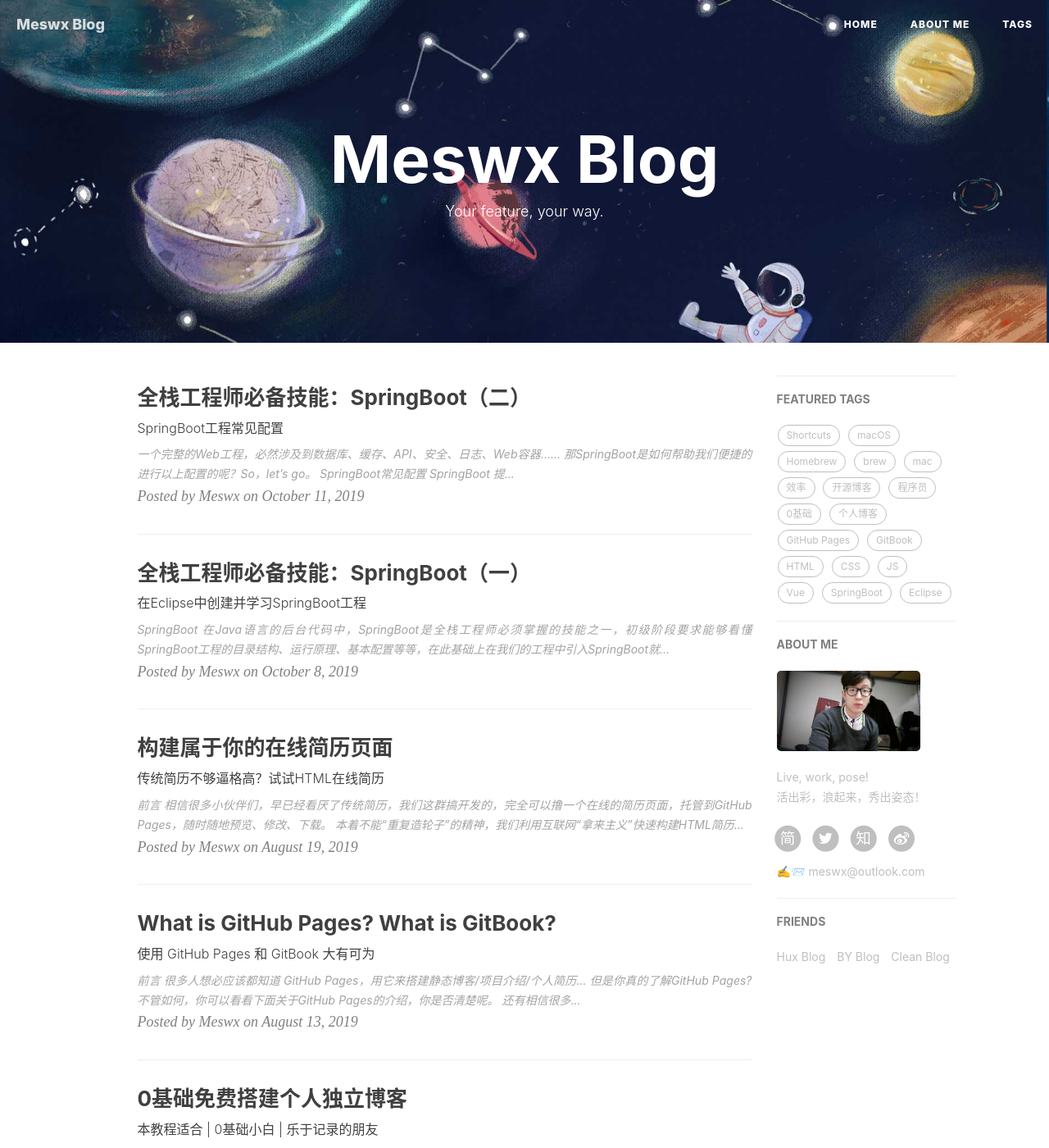
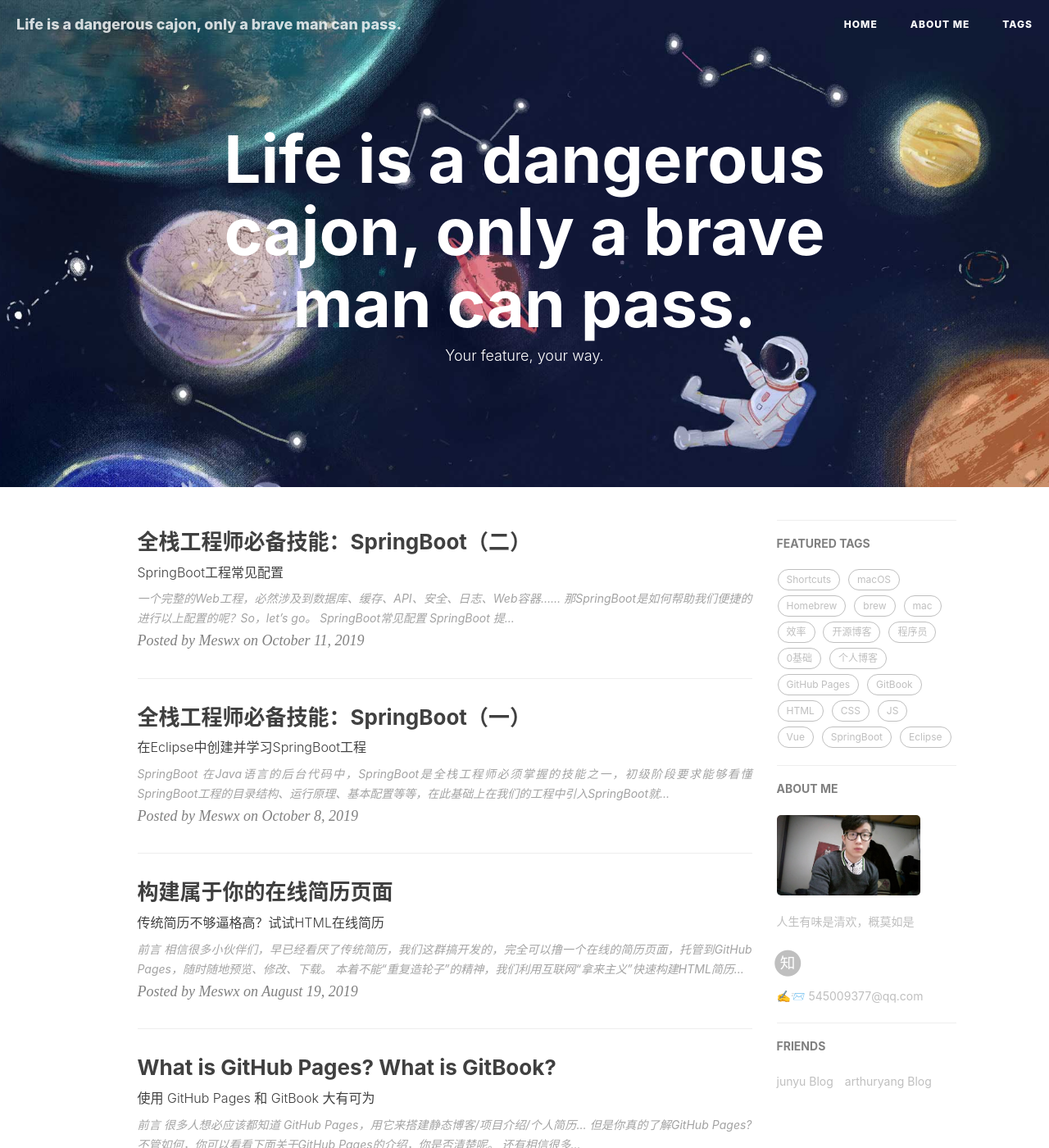
Before and after one commit to AIaimuti/aiaimuti.github.io, a Jekyll site: the page built from index.html, in a window 1280 px wide and 1400 px high. Shown: the whole window at 82% size. Built offline with Jekyll 4.4.1, drawn with Linux system fonts in a browser that asks for light colours; nearby versions of some CDN libraries; the list of posts is cut into pages by our own code; comment, search, counter and statistics services are not loaded; some of the changed text lies outside the part shown.

Commit message:
Update _config.yml

```diff
--- a/_config.yml
+++ b/_config.yml
@@ -16,33 +16,33 @@
 
 # ---- 1、基本配置
 
-title: Meswx Blog # 你的博客名称，如：唐太宗的博客，以下配置如无特别说明，英文中文都OK
-SEOTitle: 祥仔的博客 | Meswx Blog # 这个是显示在浏览器Tab上的标题，如未指定该配置参数，系统会默认显示上面的title
+title: Life is a dangerous cajon, only a brave man can pass.  # 你的博客名称，如：唐太宗的博客，以下配置如无特别说明，英文中文都OK
+SEOTitle:  # 这个是显示在浏览器Tab上的标题，如未指定该配置参数，系统会默认显示上面的title
 header-img: img/home-bg_meswx.jpg # 这个定义了博客首页的顶部背景图，可以根据自己的喜好，设置不同的图
-email: meswx@outlook.com # 你的邮箱，如：84787843@qq.com，右边头像栏底下显示
+email: 545009377@qq.com # 你的邮箱，如：84787843@qq.com，右边头像栏底下显示
 description: "Your feature, your way. | Android Developer, Software Engineer | 这里是 @Meswx祥仔 的个人博客，互联网发声专属领地。" # 你的博客描述，这个内容不会显示在博客界面上，可以随便写点
-keyword: "祥仔, Meswx, @meswx, 祥仔的博客, 个人博客, 设计, Meswx Blog, Github, Jekyll, Developer" # 这里填博客的索引关键字，最好是英文，如：iPhone，多个关键字使用英文状态下的逗号隔开
-url: "http://meswx.github.io" # 这里填我们GitHub账号的仓库（repo）名称，如：http://xxx.github.io
+keyword: "Python, C++, NLP, Deeplearning" # 这里填博客的索引关键字，最好是英文，如：iPhone，多个关键字使用英文状态下的逗号隔开
+url: "http://aiaimuti.github.io" # 这里填我们GitHub账号的仓库（repo）名称，如：http://xxx.github.io
 baseurl: "" # 可忽略，官方解释：for example, '/blog' if your blog hosted on 'host/blog'
-github_repo: "https://github.com/Meswx/meswx.github.io.git"
+github_repo: "https://github.com/AIaimuti/aiaimuti.github.io.git"
 # 你的GitHub仓库全名称（you code repository）,注意结尾要加上.git，如：https://github.com/zhangsan/zhangsan.github.io.git
 
 # ---- 2、侧边栏配置（Sidebar settings）
 
 sidebar: true # 是否使用侧边栏（头像，简介...），看个人喜好吧，我这里启用
-sidebar-about-description: "Live, work, pose!<br>活出彩，浪起来，秀出姿态！" # 你的简介，如果上面设置false，这里可不填
+sidebar-about-description: "人生有味是清欢，概莫如是" # 你的简介，如果上面设置false，这里可不填
 sidebar-avatar: /img/avatar-meswx.jpg # 你的头像图片的地址
 
 # ---- 3、社交账号配置（SNS settings）
 
 RSS: false  # 是否启用RSS订阅
 
-weibo_username:     meswx      # 签名加了"#"号就表示，注释掉了，不设置微博账号
-zhihu_username:     meswx      # 知乎，找到个人知乎主页，如：https://www.zhihu.com/people/zhangsan，这里的“zhangsan”就是你要填在这里的，下面的都类似
-github_username:    meswx      # GitHub
+#weibo_username:     meswx      # 签名加了"#"号就表示，注释掉了，不设置微博账号
+zhihu_username:     luo-gu-54      # 知乎，找到个人知乎主页，如：https://www.zhihu.com/people/zhangsan，这里的“zhangsan”就是你要填在这里的，下面的都类似
+github_username:    AIaimuti      # GitHub
 # facebook_username:  meswx      # Facebook
-jianshu_username:   f9133bd04508  # 简书，https://www.jianshu.com/u/f9133bd04508，简书链接前面固定部分已经代码中写好，你只需要把你的id填到这
-twitter_username:   mieswx    # Twitter
+#jianshu_username:   f9133bd04508  # 简书，https://www.jianshu.com/u/f9133bd04508，简书链接前面固定部分已经代码中写好，你只需要把你的id填到这
+#twitter_username:   mieswx    # Twitter
 
 # 想加更多社交账号的只能看代码了，一般来说上面都够用了，如有需要，请联系我：meswx@outlook.com
 
@@ -55,16 +55,12 @@ featured-condition-size: 0        # 相同标签数量大于这个数，才会
 
 friends: [
     {
-        title: "Hux Blog",              # 要显示的名称
-        href: "http://huangxuan.me/"   # 好友的博客链接
+        title: "junyu Blog",              # 要显示的名称
+        href: "http://blog.junyu.io"   # 好友的博客链接
     },
     {
-        title: "BY Blog",              # 要显示的名称
-        href: "https://github.com/qiubaiying"    # 好友的博客链接
-    },
-    {
-        title: "Clean Blog",              # 要显示的名称
-        href: "http://blackrockdigital.github.io/startbootstrap-clean-blog-jekyll/"    # 好友的博客链接
+        title: "arthuryang Blog",              # 要显示的名称
+        href: "arthuryang.net"    # 好友的博客链接
     }
 
     # 可以无限加，注意数组语法，如果再加第3个，则需要在第2个的花括号“}“后面加上英文的逗号","
@@ -116,9 +112,9 @@ gitalk:
   enable: true #是否开启Gitalk评论
   clientID: 73b05209d243dc91289d #生成的clientID
   clientSecret: 048bc73b2f47a2ed0681a6543d88669313e6c052 #生成的clientSecret
-  repo: meswx.github.io #仓库名称
-  owner: meswx #github用户名
-  admin: meswx
+  repo: aiaimuti.github.io #仓库名称
+  owner: aiaimuti #github用户名
+  admin: aiaimuti
   distractionFreeMode: true #是否启用类似FB的阴影遮罩
 
 # 统计，网站分析
```
